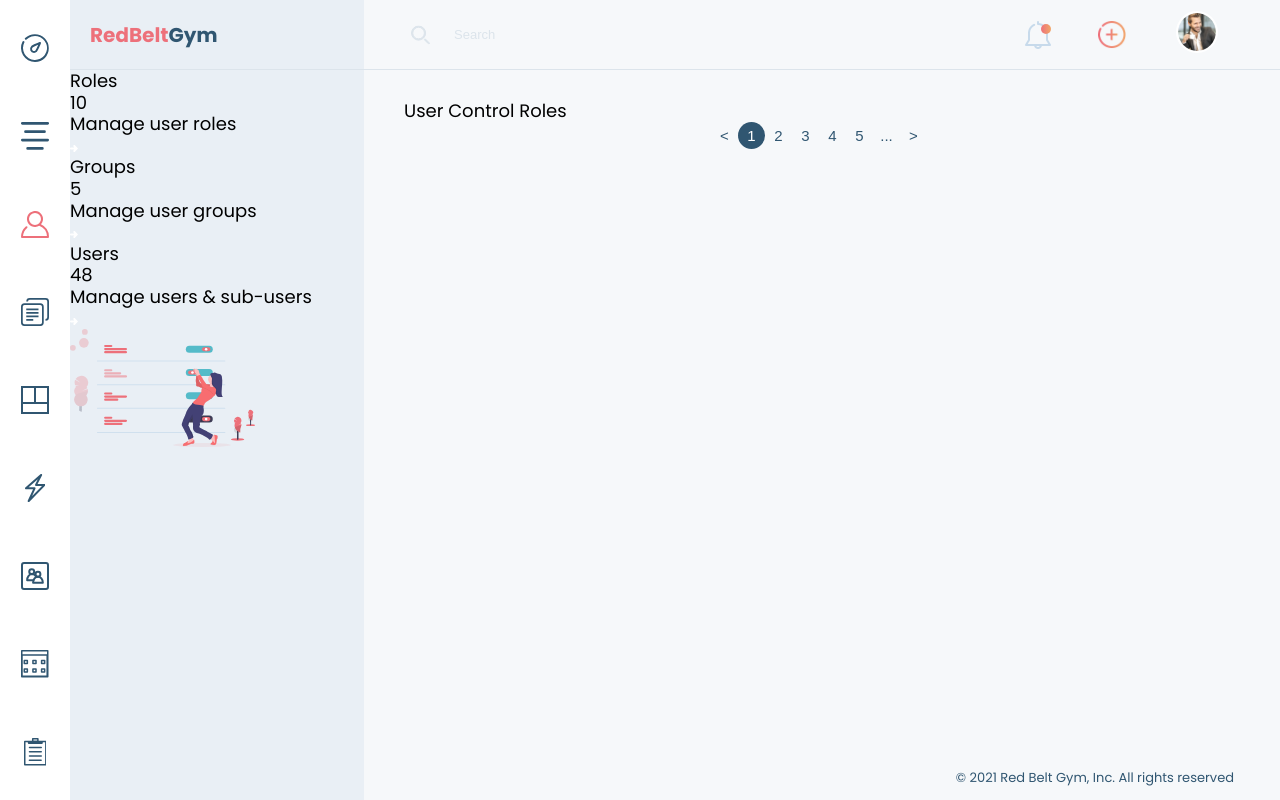
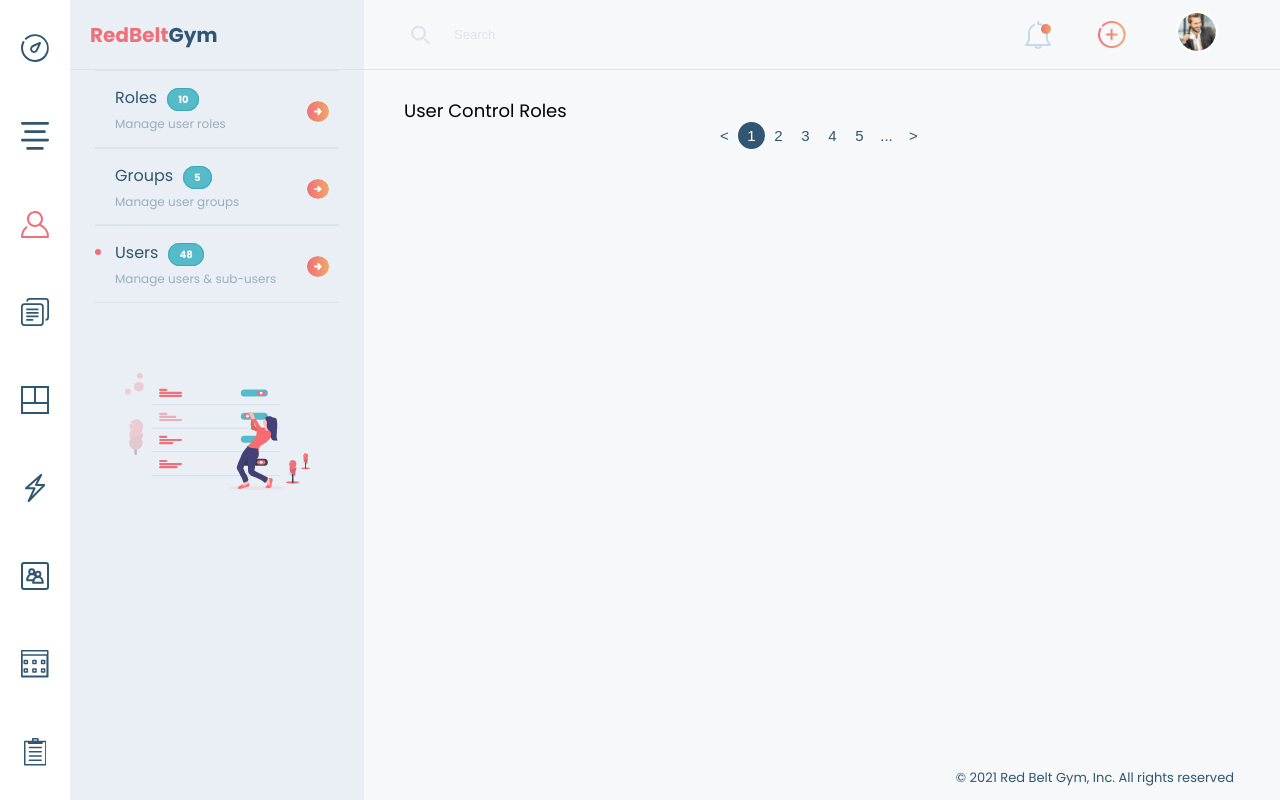
Before and after one commit to rajibkhan976/RBG-FE, a React (Create React App) app: page /user-controls/roles in a window 1280 px wide. Built offline with nearby package versions, Linux system fonts and the light colour scheme.

Commit message:
Implementing UI v1.0.2

```diff
--- a/src/App.css
+++ b/src/App.css
@@ -689,4 +689,78 @@ input:focus+.searchIco #search-ico .a {
 
 /* Side Menu Tray */
 
+.menuHeading {
+  margin: 35px 0 30px 20px;
+}
+
+.menuHeading p {
+  font-weight: 700;
+  font-size: 16px;
+  color: #305671;
+}
+
+.leftMenuInnerLink {
+  padding: 15px 0 15px 10px;
+  margin: 0px 25px 0px 25px;
+  display: block;
+  position: relative;
+  border-top: 1px solid #DCE4EB;
+  border-bottom: 1px solid #DCE4EB;
+}
+
+.Indicator {
+  width: 6px;
+  height: 6px;
+  background: #ED707A;
+  border-radius: 50%;
+  position: absolute;
+  left: 0;
+  top: 23px;
+  display: none;
+}
+
+.Indicator.active {
+  display: block;
+}
+
+.linkDetails {
+  margin: 0 0 0 10px;
+  color: #305671;
+}
+
+.linkHeading {
+  display: inline-block;
+  margin: 0 10px 10px 0;
+  color: #305671;
+  font-size: 16px;
+}
+
+.linkAbout {
+  color: #9BAEBC;
+  font-size: 12px;
+}
+
+.notificationNumber {
+  font-size: 10px;
+  font-weight: 700;
+  color: #fff;
+  padding: 3px 10px;
+  background: #55BBC9;
+  border-radius: 40px;
+  border: 1px solid #3EA6B4;
+}
+
+.arrowIcon {
+  padding: 7px;
+  background: linear-gradient( 270deg, #F1A768 0%, #ED707A 100%) 0% 0% no-repeat padding-box;
+  border-radius: 50%;
+  position: absolute;
+  right: 10px;
+  top: 30px;
+}
+
+.linkImg {
+  margin: 70px 0px 0px 55px;
+}
+
 /* Dashboard Body */
--- a/src/common/LeftMenu.js
+++ b/src/common/LeftMenu.js
@@ -1,11 +1,7 @@
 import { useEffect } from "react";
-import { NavLink} from "react-router-dom";
+import { NavLink } from "react-router-dom";
 
 function LeftMenu(props) {
-  const hoverOverLink = (e) => {
-    props.getHovered(e);
-  };
-
   useEffect(() => {});
 
   return (
@@ -16,7 +12,6 @@ function LeftMenu(props) {
             className="leftMenuLink"
             activeClassName="selected"
             to="/page-one"
-            onMouseOver={(e) => hoverOverLink(e)}
           >
             <svg
               xmlns="http://www.w3.org/2000/svg"
@@ -47,7 +42,6 @@ function LeftMenu(props) {
             className="leftMenuLink"
             activeClassName="selected"
             to="/page-two"
-            onMouseOver={(e) => hoverOverLink(e)}
           >
             <svg
               xmlns="http://www.w3.org/2000/svg"
@@ -84,7 +78,6 @@ function LeftMenu(props) {
             className="leftMenuLink"
             activeClassName="selected"
             to="/user-controls"
-            onMouseOver={(e) => hoverOverLink(e)}
           >
             <svg
               xmlns="http://www.w3.org/2000/svg"
@@ -102,10 +95,8 @@ function LeftMenu(props) {
         <li>
           <NavLink
             className="leftMenuLink"
-
             activeClassName="selected"
             to="/page-four"
-            onMouseOver={(e) => hoverOverLink(e)}
           >
             <svg
               xmlns="http://www.w3.org/2000/svg"
@@ -152,10 +143,8 @@ function LeftMenu(props) {
         <li>
           <NavLink
             className="leftMenuLink"
-
             activeClassName="selected"
             to="/page-five"
-            onMouseOver={(e) => hoverOverLink(e)}
           >
             <svg
               xmlns="http://www.w3.org/2000/svg"
@@ -208,10 +197,8 @@ function LeftMenu(props) {
         <li>
           <NavLink
             className="leftMenuLink"
-
             activeClassName="selected"
             to="/automation"
-            onMouseOver={(e) => hoverOverLink(e)}
           >
             <svg
               xmlns="http://www.w3.org/2000/svg"
@@ -232,10 +219,8 @@ function LeftMenu(props) {
         <li>
           <NavLink
             className="leftMenuLink"
-
             activeClassName="selected"
             to="/contacts"
-            onMouseOver={(e) => hoverOverLink(e)}
           >
             <svg
               xmlns="http://www.w3.org/2000/svg"
@@ -289,10 +274,8 @@ function LeftMenu(props) {
         <li>
           <NavLink
             className="leftMenuLink"
-
             activeClassName="selected"
             to="/page-eight"
-            onMouseOver={(e) => hoverOverLink(e)}
           >
             <svg
               xmlns="http://www.w3.org/2000/svg"
@@ -357,10 +340,8 @@ function LeftMenu(props) {
         <li>
           <NavLink
             className="leftMenuLink"
-
             activeClassName="selected"
             to="/page-nine"
-            onMouseOver={(e) => hoverOverLink(e)}
           >
             <svg
               xmlns="http://www.w3.org/2000/svg"
--- a/src/dashboard/DashboardRouting.js
+++ b/src/dashboard/DashboardRouting.js
@@ -6,10 +6,8 @@ import Automation from "./automation";
 import ContactsComponent from "./contacts";
 
 const DashboardRouting = (props) => {
-  let [linkHovered, setLinkHovered] = useState("/user-controls");
+  useEffect(() => {
 
-  useEffect(() => {
-    setLinkHovered(props.hoveredLink);
   });
 
   return (
@@ -17,13 +15,13 @@ const DashboardRouting = (props) => {
       <Switch>
         <Redirect exact from="/" to="/user-controls" />
         <Route path="/user-controls">
-          <UserControls linkHovered={linkHovered} />
+          <UserControls  />
         </Route>
         <Route path="/automation">
-          <Automation linkHovered={linkHovered} />
+          <Automation />
         </Route>
         <Route path="/contacts">
-          <ContactsComponent linkHovered={linkHovered} />
+          <ContactsComponent />
         </Route>
       </Switch>
     </>
--- a/src/dashboard/index.js
+++ b/src/dashboard/index.js
@@ -4,19 +4,12 @@ import DashboardRouting from "./DashboardRouting";
 import LeftMenu from "../common/LeftMenu";
 
 function Dashboard(props) {
-  let [hoveredLink, setHoveredLink] = useState(null);
-
-  const getHovered = (e) => {
-    let hrefToHovered = e.target.getAttribute('href');
-    setHoveredLink(hrefToHovered)
-  }
-
   return (
     <div className="mainComponent">
       <div className="dashboardBody d-flex f-align-center">
-        <LeftMenu getHovered={getHovered} />
+        <LeftMenu />
         <div className="dashMain">
-          <DashboardRouting hoveredLink={hoveredLink} />
+          <DashboardRouting />
         </div>
       </div>
     </div>
```
